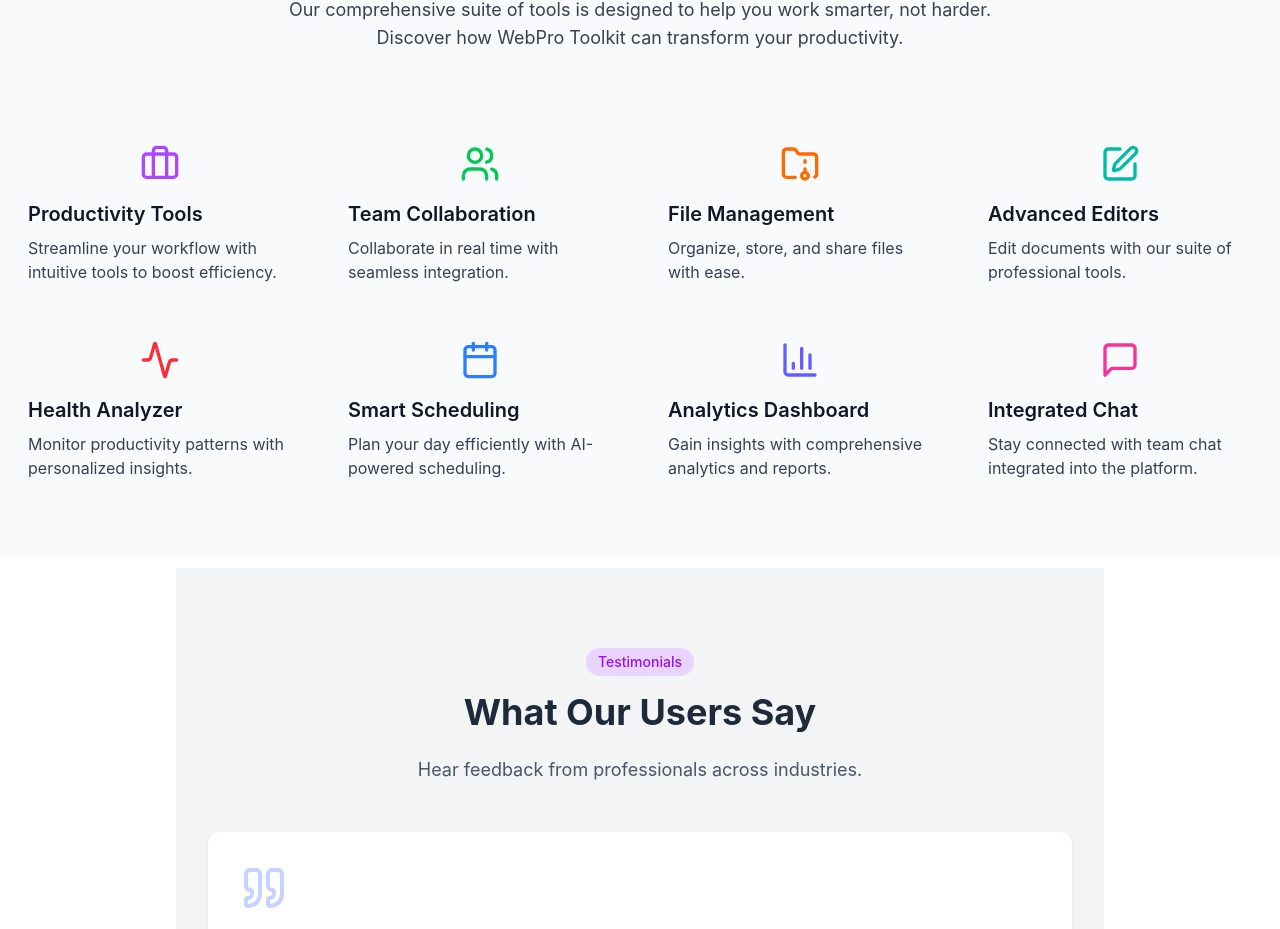
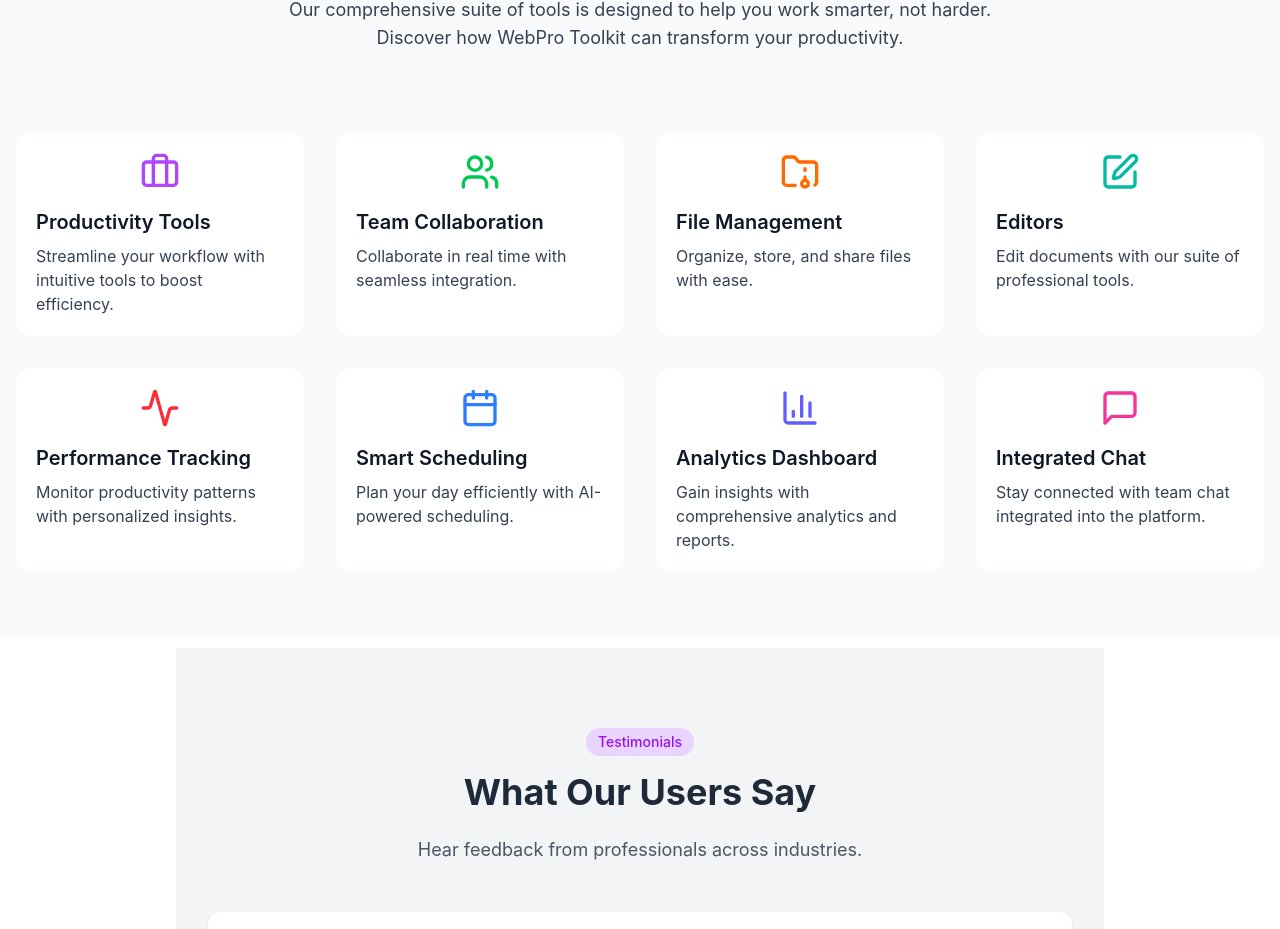
Before and after one commit to Mat-project/innocence, a React (Vite) app in the folder frontend/: page / in a window 1280 px wide. Shown: the part 1633-2562 px from the top of the page. Built offline with nearby package versions, Linux system fonts and the light colour scheme; the HTML template or start-up script is replaced by a standard one.

Commit message:
update landing page

```diff
--- a/frontend/src/component/LandingComponent/Features.jsx
+++ b/frontend/src/component/LandingComponent/Features.jsx
@@ -1,37 +1,46 @@
-import { useEffect, useRef } from "react"
-import { Briefcase, Users, FolderArchive, Edit, Activity, Calendar, BarChart3, MessageSquare } from "lucide-react"
+import { useEffect, useRef } from "react";
+import {
+  Briefcase,
+  Users,
+  FolderArchive,
+  Edit,
+  Activity,
+  Calendar,
+  BarChart3,
+  MessageSquare,
+} from "lucide-react";
 
 export default function Features() {
-  const featureRefs = useRef([])
+  const featureRefs = useRef([]);
 
   const addToRefs = (el) => {
     if (el && !featureRefs.current.includes(el)) {
-      featureRefs.current.push(el)
+      featureRefs.current.push(el);
     }
-  }
+  };
 
   useEffect(() => {
     const observer = new IntersectionObserver(
       (entries) => {
         entries.forEach((entry) => {
           if (entry.isIntersecting) {
-            entry.target.classList.add("animate-fadeIn")
-            entry.target.classList.remove("opacity-0")
-            observer.unobserve(entry.target)
+            entry.target.classList.add("animate-fadeIn");
+            entry.target.classList.remove("opacity-0");
+            observer.unobserve(entry.target);
           }
-        })
+        });
       },
       { threshold: 0.1 }
-    )
+    );
 
-    featureRefs.current.forEach((el) => observer.observe(el))
+    featureRefs.current.forEach((el) => observer.observe(el));
 
     return () => {
       featureRefs.current.forEach((el) => {
-        observer.unobserve(el)
-      })
-    }
-  }, [])
+        observer.unobserve(el);
+      });
+    };
+  }, []);
 
   const features = [
     {
@@ -51,12 +60,12 @@ export default function Features() {
     },
     {
       icon: <Edit className="h-10 w-10 text-teal-500 dark:text-teal-300" />,
-      title: "Advanced Editors",
+      title: "Editors",
       description: "Edit documents with our suite of professional tools.",
     },
     {
       icon: <Activity className="h-10 w-10 text-red-500 dark:text-red-300" />,
-      title: "Health Analyzer",
+      title: "Performance Tracking",
       description: "Monitor productivity patterns with personalized insights.",
     },
     {
@@ -74,7 +83,7 @@ export default function Features() {
       title: "Integrated Chat",
       description: "Stay connected with team chat integrated into the platform.",
     },
-  ]
+  ];
 
   return (
     <section className="py-20 w-full bg-gray-50 dark:bg-gray-900 mb-3">
@@ -83,10 +92,10 @@ export default function Features() {
           <div className="inline-flex items-center gap-2 px-3 py-1 rounded-full bg-gray-200 dark:bg-gray-800 text-gray-800 dark:text-gray-200 text-sm font-medium mb-4 hover:scale-105 transition-transform">
             Powerful Features
           </div>
-          <h2 className="text-3xl md:text-4xl font-bold mb-6 text-gray-900 dark:text-gray-100 hover:text-blue-500 transition-colors">
+          <h2 className="text-3xl md:text-4xl font-bold mb-6 text-gray-900 dark:text-gray-100">
             Everything You Need to <span className="gradient-text">Supercharge</span> Your Workflow
           </h2>
-          <p className="text-lg text-gray-700 dark:text-gray-300 hover:text-blue-400 transition-colors">
+          <p className="text-lg text-gray-700 dark:text-gray-300">
             Our comprehensive suite of tools is designed to help you work smarter, not harder.
             Discover how WebPro Toolkit can transform your productivity.
           </p>
@@ -96,16 +105,16 @@ export default function Features() {
             <div
               key={index}
               ref={addToRefs}
-              className="opacity-0 transform translate-y-4 transition-all duration-700 hover:scale-105 hover:shadow-xl p-3 rounded-2xl"
-              style={{ animationDelay: `${0.1 * index}s` }}
+              className="opacity-0 transform translate-y-4 transition-all duration-700 hover:scale-105 hover:shadow-lg hover:border-2 hover:border-transparent p-5 rounded-2xl bg-white dark:bg-gray-800"
+              style={{ animationDelay: (0.1 * index) + 's' }}
             >
-              <div className="mb-4 flex justify-center hover:text-blue-500 transition-colors">
+              <div className="mb-4 flex justify-center">
                 {feature.icon}
               </div>
-              <h3 className="text-xl font-semibold mb-2 text-gray-900 dark:text-gray-100 hover:text-blue-500 transition-colors">
+              <h3 className="text-xl font-semibold mb-2 text-gray-900 dark:text-gray-100">
                 {feature.title}
               </h3>
-              <p className="text-gray-700 dark:text-gray-300 hover:text-blue-400 transition-colors">
+              <p className="text-gray-700 dark:text-gray-300">
                 {feature.description}
               </p>
             </div>
@@ -113,5 +122,5 @@ export default function Features() {
         </div>
       </div>
     </section>
-  )
+  );
 }
```
